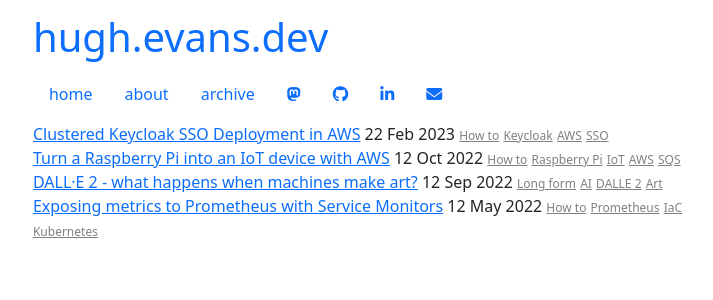
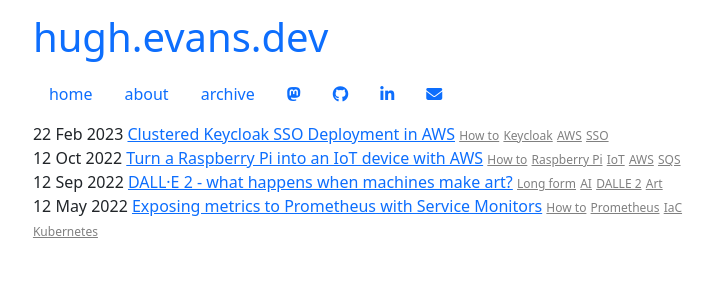
Before and after one commit to hevansDev/portfolio-website, a Jekyll site: the page built from archive.html, in a window 1280 px wide. Shown: the top 300 px of the page, without its empty margins (253-966 px from the left). Built offline with Jekyll 4.4.1, drawn with Linux system fonts in a browser that asks for light colours; nearby versions of some CDN libraries; part of the change alters nothing that is shown.

```diff
--- a/archive.html
+++ b/archive.html
@@ -5,7 +5,7 @@ layout: default
 
 {% for post in site.posts %}
     <div>
-        <a href="{{ post.url }}">{{ post.title }}</a> {{ post.date | date_to_string }}
+        {{ post.date | date_to_string }} <a href="{{ post.url }}">{{ post.title }}</a>
         {% for tag in post.tags %}
             <div class="tag">{{ tag }}</div>
         {% endfor %}
```
